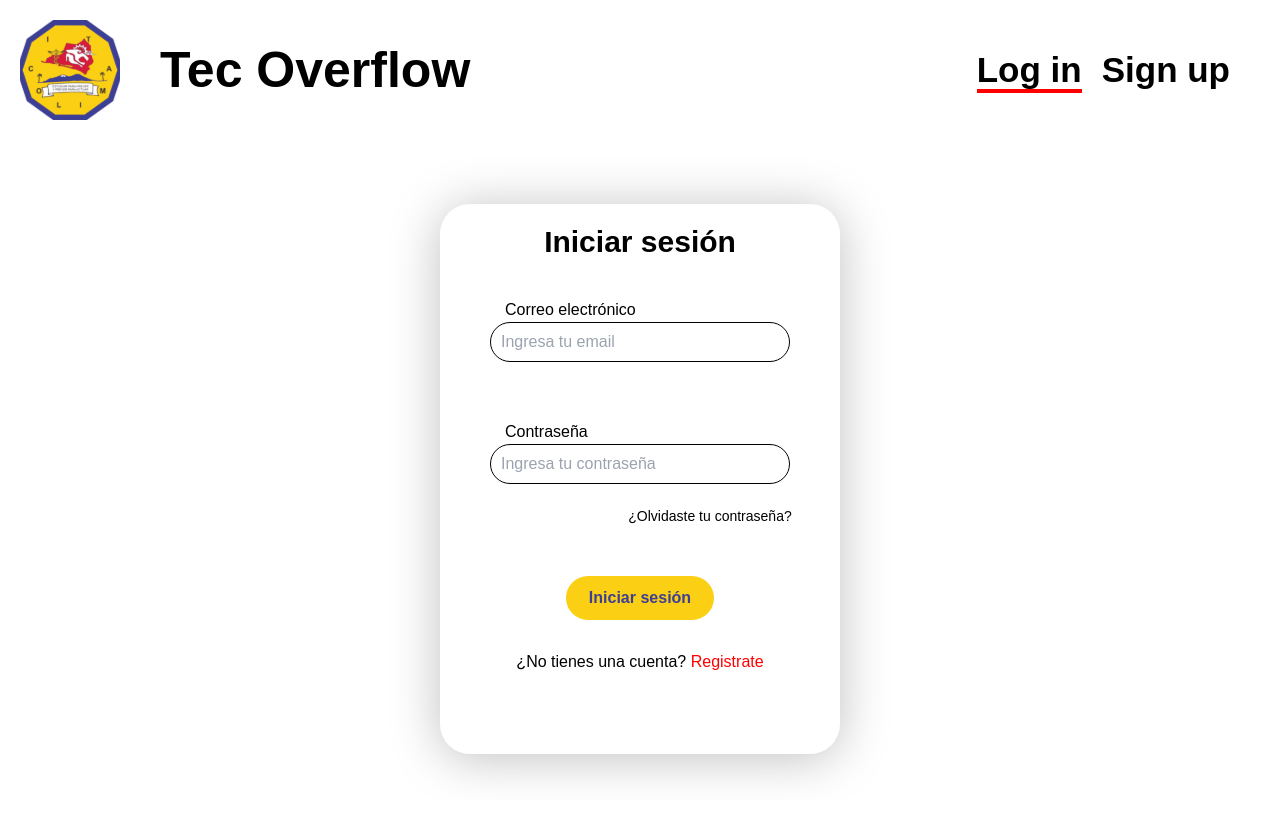
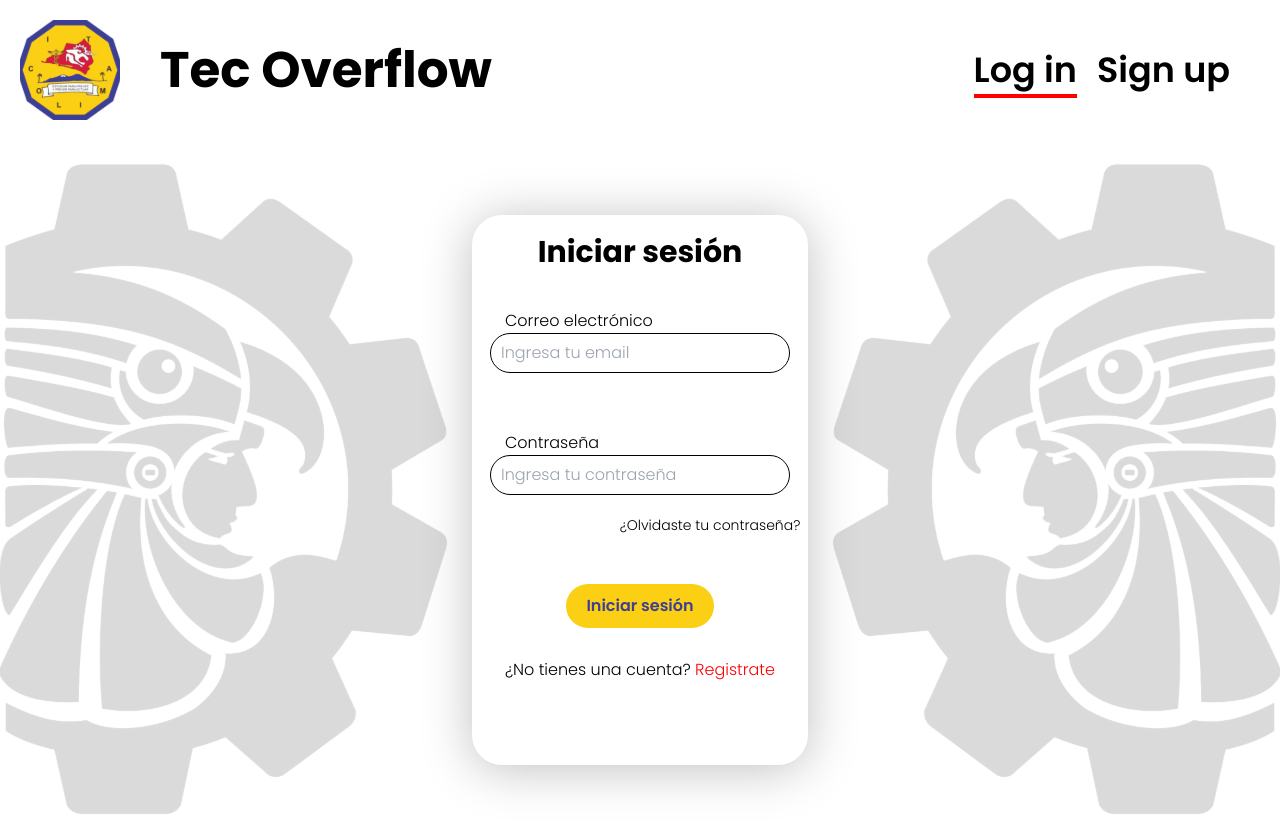
Before and after one commit to TecWork/TecOverFlow, a Next.js app: page /login in a window 1280 px wide. Before the commit the page ends 800 px from the top, so only its background shows below. Built offline with nearby package versions, Linux system fonts and the light colour scheme.

Commit message:
Diseño terminado

```diff
--- a/pages/login.js
+++ b/pages/login.js
@@ -3,6 +3,7 @@ import Link from "next/link";
 import logo from "/public/logo.svg";
 import Head from "next/head";
 import styles from "@/styles/login.module.css";
+import biglogo from "/public/biglogo.svg";
 
 export default function Login() {
     return (
@@ -32,6 +33,7 @@ export default function Login() {
                     </div>
                 </header>
                 <div className= {styles.contenedor_principal}>
+                    <Image src={biglogo} alt="Tec Overflow" height={700} className={styles.Image}/>
                     <div className={styles.container}>
                         <h1 className={styles.h1}>Iniciar sesión</h1>
                         <br/>
@@ -43,14 +45,13 @@ export default function Login() {
                             <label className={styles.label}>Contraseña</label>
                             <input type="password" name="password" placeholder="Ingresa tu contraseña" className={styles.input}/>
                         </div>
-                        <div>
-                            <Link href="#" className={styles.olvide_link}>¿Olvidaste tu contraseña?</Link>
-                        </div>
+                        <Link href="#" className={styles.olvide_link}>¿Olvidaste tu contraseña?</Link>
                         <br/>
                         <br/>
                         <button className={styles.button}>Iniciar sesión</button>
                         <label className={styles.no_cuenta}>¿No tienes una cuenta?<Link href="#" className={styles.registrate}> Registrate</Link></label>
                     </div>
+                    <Image src={biglogo} alt="Tec Overflow" height={700} className={styles.imagen_rotada}/>
                 </div>
             </main>
         </>
--- a/styles/globals.css
+++ b/styles/globals.css
@@ -1,8 +1,6 @@
 @tailwind base;
 @tailwind components;
 @tailwind utilities;
-
-@import url('https://fonts.googleapis.com/css2?family=Poppins:wght@300;600;700&display=swap');
 
 html{
     font-family: 'Poppins', sans-serif;
--- a/styles/login.module.css
+++ b/styles/login.module.css
@@ -1,8 +1,9 @@
+@import url('https://fonts.googleapis.com/css2?family=Poppins:wght@300;600;700&display=swap');
+
 .contenedor_principal{
     display: flex;
     align-items: center;
-    justify-content: center;
-    margin-top: 5%;
+    justify-content: space-between;
 }
 
 .container{
@@ -64,7 +65,6 @@
 .olvide_link{
     font-weight: 300;
     font-size: 14px;
-    margin-top: 15px;
     padding-left: 140px;
 }
 
@@ -76,3 +76,7 @@
 .active{
     border-bottom: solid 4px red;
 }
+
+.imagen_rotada{
+    transform: rotateY(180deg);
+}
```
Also changed, not shown: public/biglogo.svg (added).
